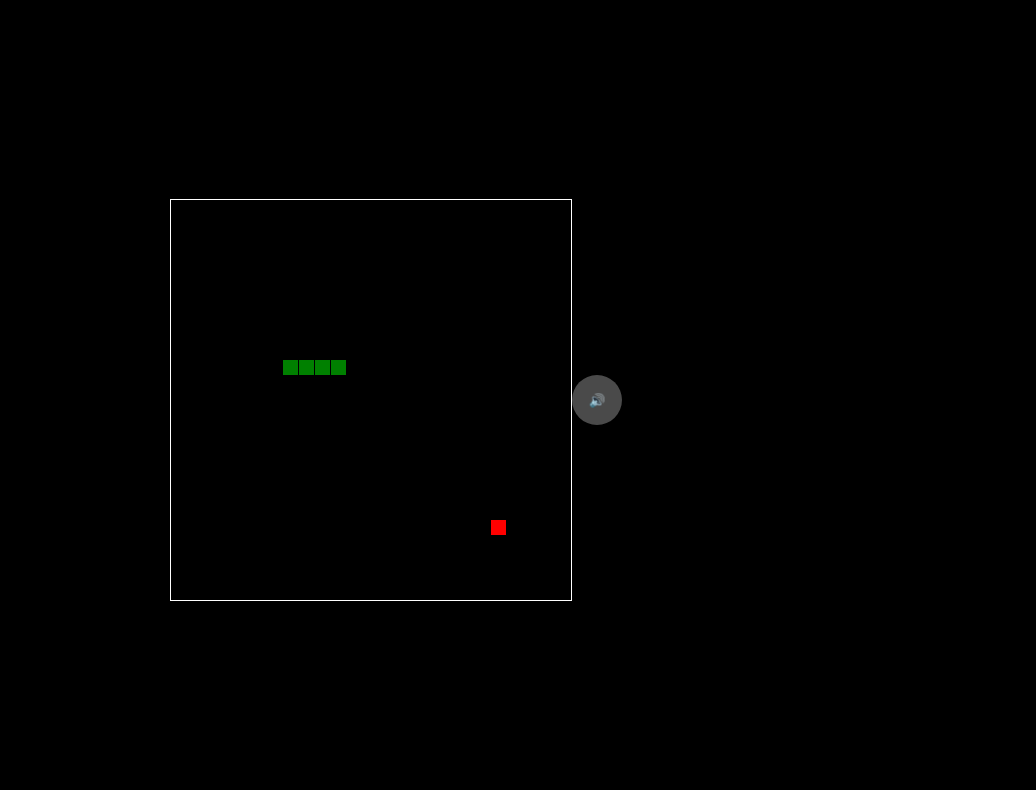
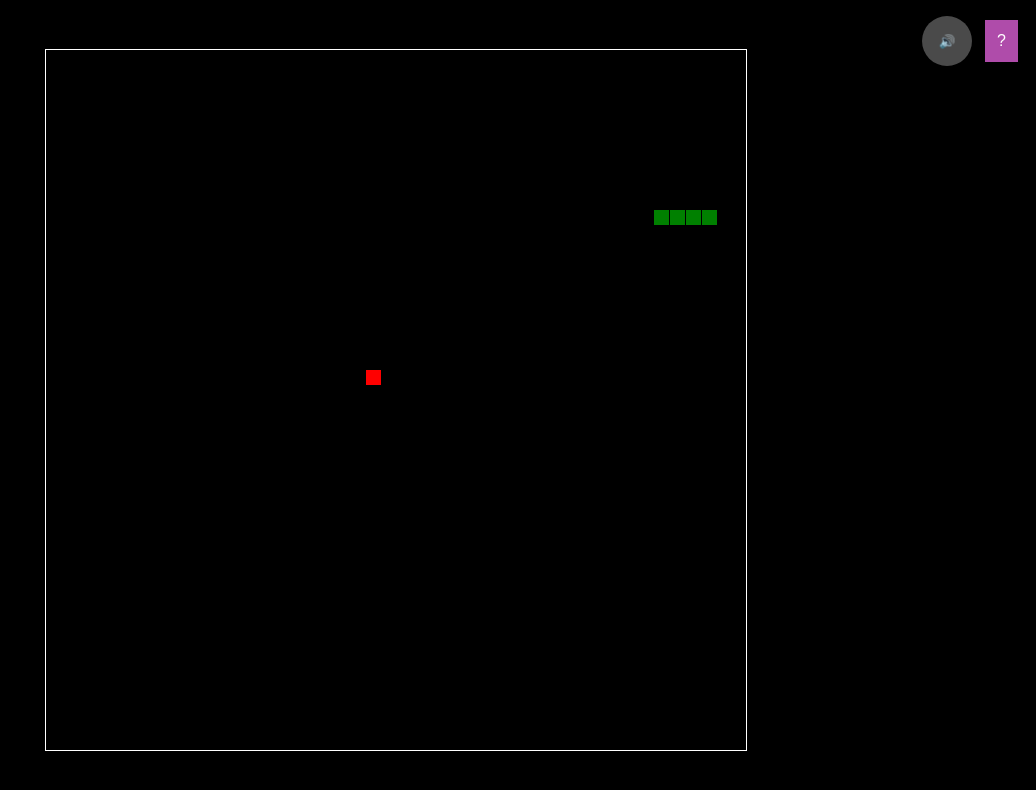
Before and after one commit to AidenNelsonsPortfolio/SWEProjectTriplex, a plain HTML site: page snake.html in a window 1280 px wide. Shown: the whole page, without its empty margins (244-1280 px from the left). Drawn offline with Linux system fonts and the light colour scheme.

Commit message:
Help buttons added to games
Everything works

```diff
--- a/breakdown.css
+++ b/breakdown.css
@@ -19,4 +19,42 @@ body {
   position: relative;
   overflow: hidden;
   cursor: pointer;
+  position: absolute;
+  top: 1rem;
+  right: 4rem;
 }
+#help-button {
+  background-color: #af4caa;
+  border: none;
+  color: white;
+  padding: 12px 12px;
+  text-align: right;
+  text-decoration: none;
+  display: inline-block;
+  font-size: 16px;
+  margin: 4px 2px;
+  cursor: pointer;
+  position: absolute;
+  top: 1rem;
+  right: 1rem;
+}
+#help-popup {
+  display: none;
+  position: fixed;
+  top: 50%;
+  left: 50%;
+  transform: translate(-50%, -25%);
+  padding: 20px;
+  background-color: white;
+  box-shadow: 0px 0px 10px rgba(0, 0, 0, 0.2);
+  }
+
+#close-button {
+  background-color: #ae76bd;
+  color: white;
+  padding: 8px 16px;
+  border: none;
+  cursor: pointer;
+  border-radius: 4px;
+  float: right;
+}
--- a/snake.css
+++ b/snake.css
@@ -21,4 +21,42 @@ html, body {
   position: relative;
   overflow: hidden;
   cursor: pointer;
+  position: absolute;
+  top: 1rem;
+  right: 4rem;
 }
+#help-button {
+  background-color: #af4caa;
+  border: none;
+  color: white;
+  padding: 12px 12px;
+  text-align: right;
+  text-decoration: none;
+  display: inline-block;
+  font-size: 16px;
+  margin: 4px 2px;
+  cursor: pointer;
+  position: absolute;
+  top: 1rem;
+  right: 1rem;
+}
+#help-popup {
+  display: none;
+  position: fixed;
+  top: 50%;
+  left: 50%;
+  transform: translate(-50%, -50%);
+  padding: 20px;
+  background-color: white;
+  box-shadow: 0px 0px 10px rgba(0, 0, 0, 0.2);
+  }
+
+#close-button {
+  background-color: #ae76bd;
+  color: white;
+  padding: 8px 16px;
+  border: none;
+  cursor: pointer;
+  border-radius: 4px;
+  float: right;
+}
--- a/snake.html
+++ b/snake.html
@@ -6,7 +6,28 @@
   <link rel="stylesheet" href="snake.css">
 </head>
 <body>
-<canvas width="400" height="400" id="game"></canvas>
+<canvas width="700" height="700" id="game"></canvas>
+<div>
+  <button id="help-button">?</button>
+    <div id="help-popup">
+      <p>How to play:</p>
+      <p>Move
+        <ul>
+          use the arrow keys to move a "snake" around the board
+        </ul>
+      </p>
+      <p>Food
+        <ul>
+          Snake finds food, it eats the food,
+        </ul>
+      </p>
+      <p> End
+        <ul>
+          The game ends when the snake either moves off the screen or moves into itself.
+        </ul>
+      </p>
+       <button id="close-button">Close</button>
+</div>
 <button id="play" class = "play-button">🔊</button>
 <script>
   let play = document.getElementById("play");
--- a/snake.js
+++ b/snake.js
@@ -1,5 +1,18 @@
 var canvas = document.getElementById('game');
 var context = canvas.getContext('2d');
+
+//help button with pop-ups
+const help = document.getElementById("help-button");
+const helpPopup = document.getElementById("help-popup");
+const close = document.getElementById("close-button");
+
+help.addEventListener("click", () => {
+helpPopup.style.display = "block";
+});
+
+close.addEventListener("click", () => {
+helpPopup.style.display = "none";
+});
 
 // the canvas width & height, snake x & y, and the apple x & y, all need to be a multiples of the grid size in order for collision detection to work
 // (e.g. 16 * 25 = 400)
--- a/tetris.css
+++ b/tetris.css
@@ -22,4 +22,43 @@ html, body {
     position: relative;
     overflow: hidden;
     cursor: pointer;
+    position: absolute;
+    top: 1rem;
+    right: 4rem;
+
   }
+  #help-button {
+    background-color: #af4caa;
+    border: none;
+    color: white;
+    padding: 12px 12px;
+    text-align: right;
+    text-decoration: none;
+    display: inline-block;
+    font-size: 16px;
+    margin: 4px 2px;
+    cursor: pointer;
+    position: absolute;
+    top: 1rem;
+    right: 1rem;
+}
+#help-popup {
+    display: none;
+    position: fixed;
+    top: 50%;
+    left: 50%;
+    transform: translate(-25%, -25%);
+    padding: 10px;
+    background-color: white;
+    box-shadow: 0px 0px 10px rgba(0, 0, 0, 0.2);
+    }
+
+#close-button {
+    background-color: #ae76bd;
+    color: white;
+    padding: 8px 16px;
+    border: none;
+    cursor: pointer;
+    border-radius: 4px;
+    float: right;
+}
```
Also changed, not shown: breakdown.html (+25 -0 lines), breakdown.js (+14 -0 lines), tetris.html (+19 -0 lines), tetris.js (+13 -0 lines).
